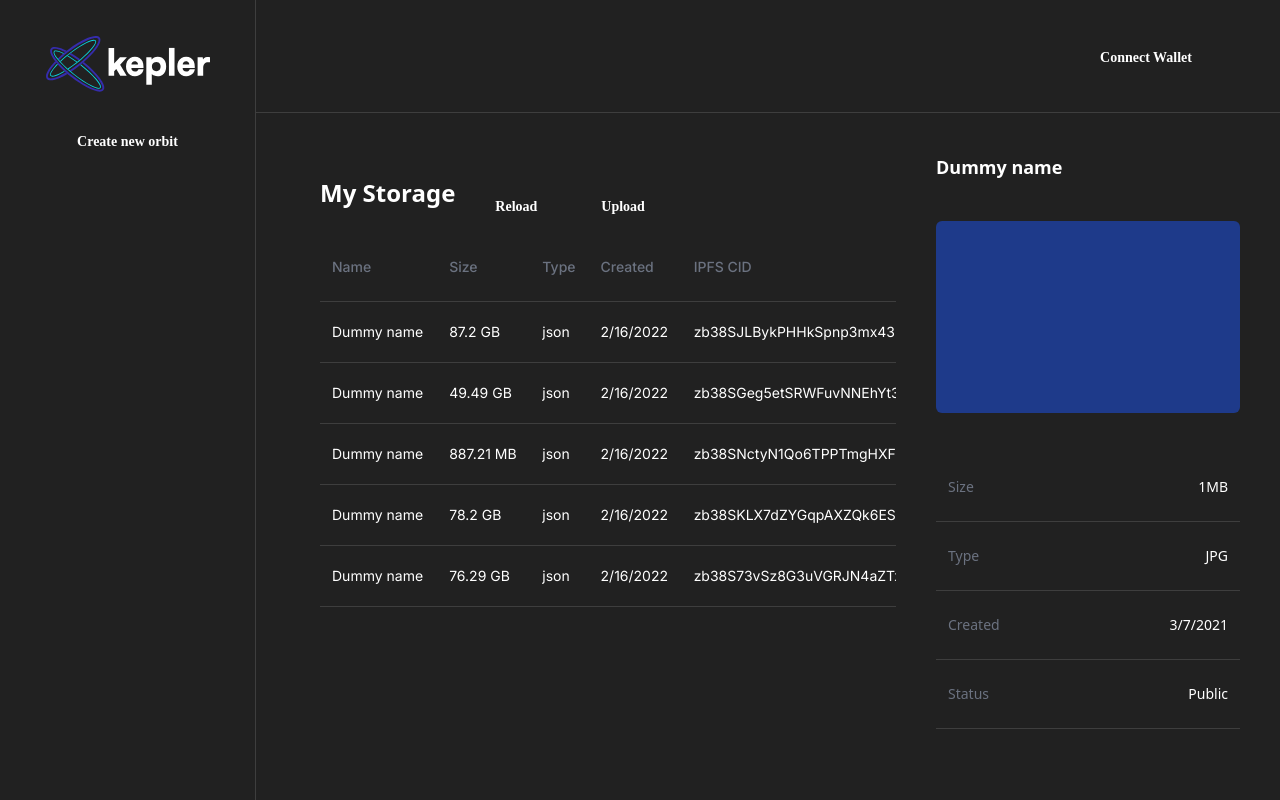
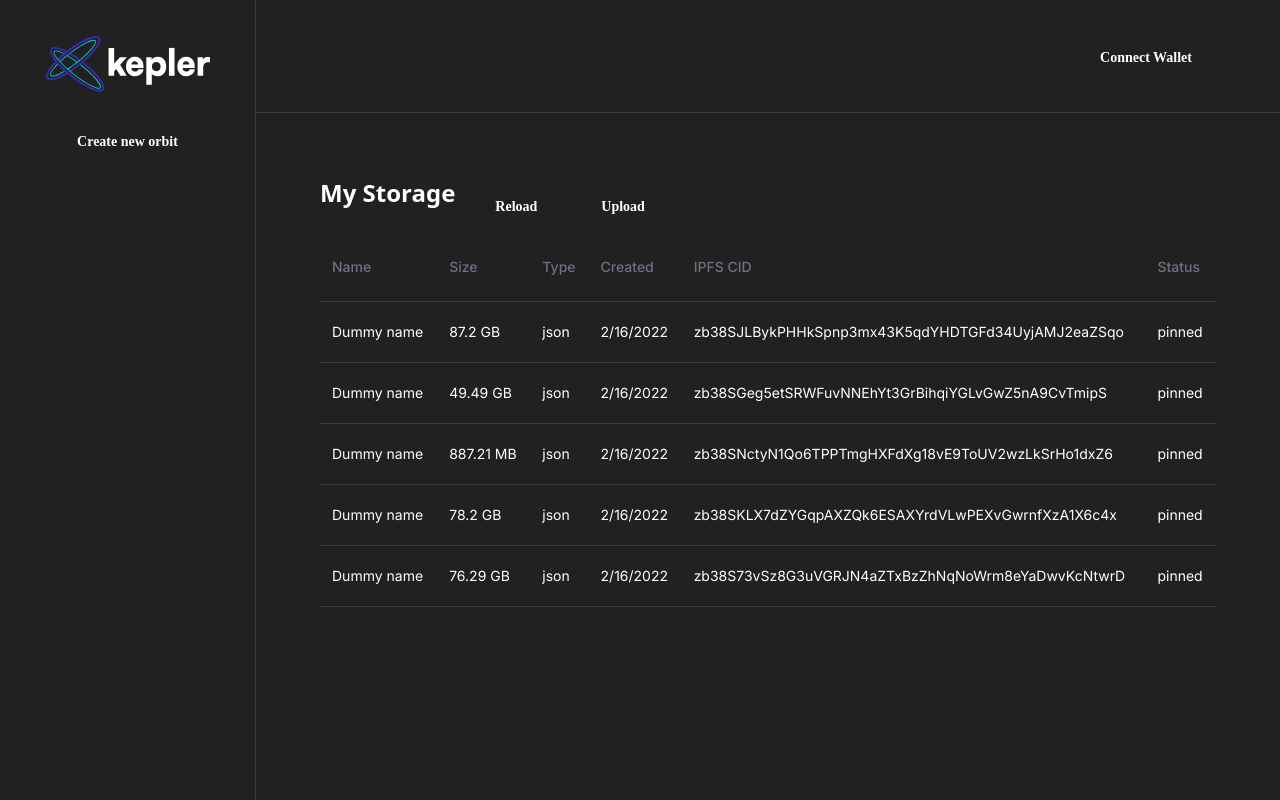
Before and after one commit to spruceid/kepler-dapp, a Svelte app: page /app in a window 1280 px wide. Built offline with nearby package versions, Linux system fonts and the light colour scheme; a web font is replaced by a local one.

Commit message:
Animate file info in and out

```diff
--- a/src/routes/Home.svelte
+++ b/src/routes/Home.svelte
@@ -5,17 +5,20 @@
   import { onMount } from 'svelte';
   import { formatBytes } from 'src/helpers';
   import { TableColumn } from 'src/types';
+  import { fly } from 'svelte/transition';
 
   const navigate = useNavigate();
 
   let filesToUpload;
+  let show: boolean;
 
   const upload = async () => {
-    try {
-      await uploadToKepler(filesToUpload);
-    } catch (e) {
-      console.error(e);
-    }
+    show = !show;
+    // try {
+    //   await uploadToKepler(filesToUpload);
+    // } catch (e) {
+    //   console.error(e);
+    // }
   };
 
   const tableColumns: Array<TableColumn> = [
@@ -65,8 +68,10 @@
       <Table elements={$files} columns={tableColumns} />
     </div>
 
-  <div class="absolute right-0 top-0">
+    {#if show}
+      <div transition:fly={{ x: 384 }} class="absolute right-0 top-0">
         <FileInfo />
       </div>
+    {/if}
   </div>
 </BasePage>
```
Lines whose indentation alone changed are shown as unchanged.
